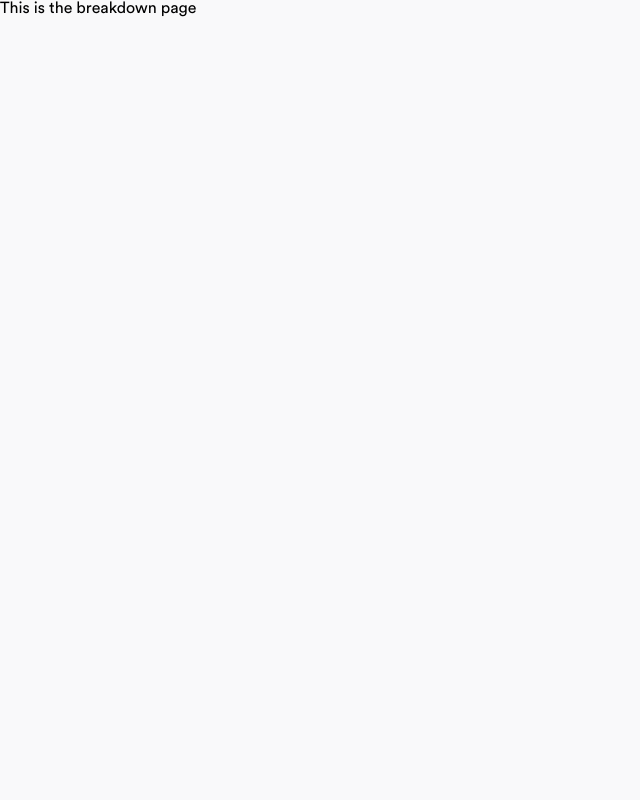
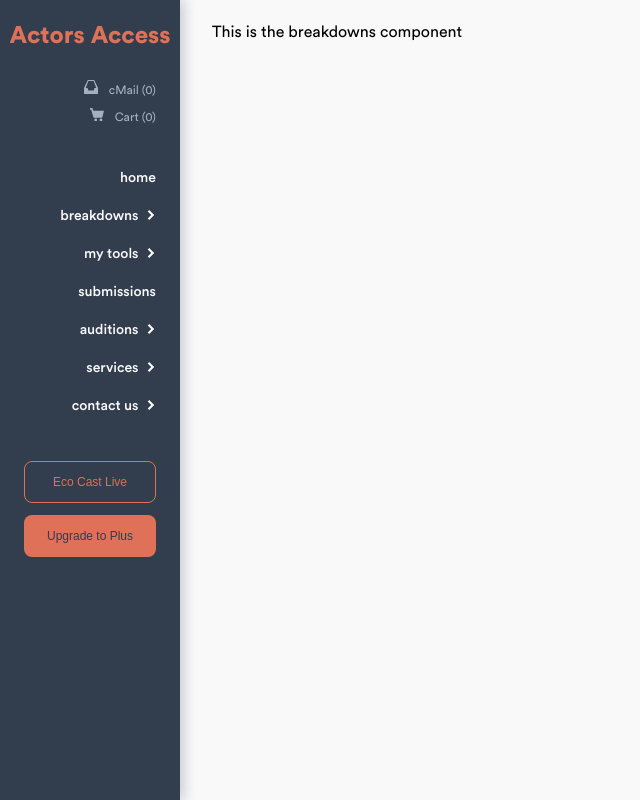
Before and after one commit to Zachcos/ActorsAccessRedesign, a Next.js app: page /breakdowns in a window 1280 px wide. Shown: the whole page, without its empty margins (0-640 px from the left). Built offline with nearby package versions, Linux system fonts and the light colour scheme.

Commit message:
Refactor breakdowns page to function and pass to getLayout

```diff
--- a/pages/breakdowns.tsx
+++ b/pages/breakdowns.tsx
@@ -1,11 +1,10 @@
-import type { NextPage } from 'next';
+import type { ReactElement } from 'react';
+import Layout from '../components/layout';
 
-const Breakdowns: NextPage = () => {
-  return (
-    <>
-      <h1>This is the breakdown page</h1>
-    </>
-  );
+export default function Breakdowns() {
+  return <h1>This is the breakdowns component</h1>;
+}
+
+Breakdowns.getLayout = function getLayout(page: ReactElement) {
+  return <Layout>{page}</Layout>;
 };
-
-export default Breakdowns;
```
